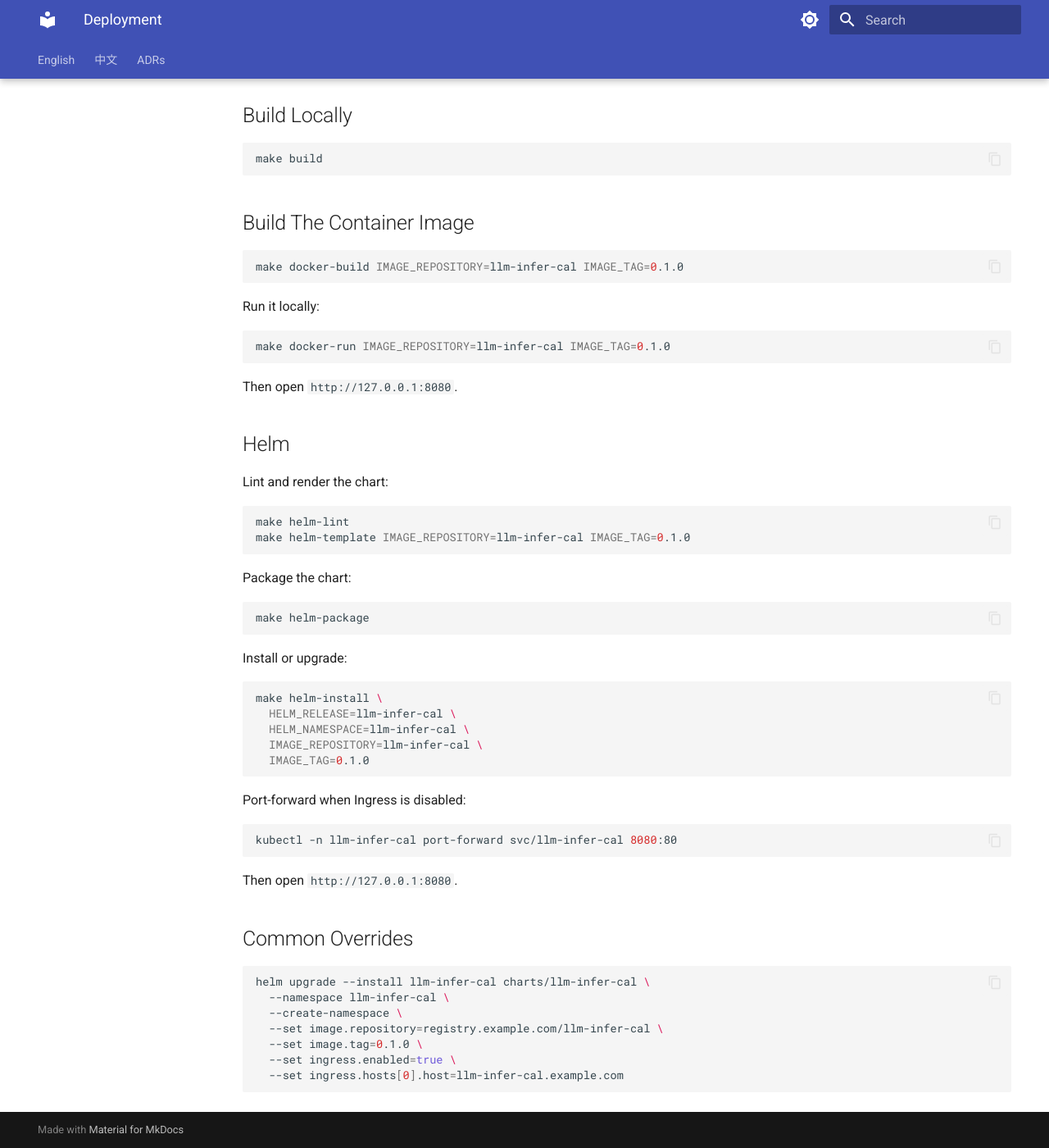
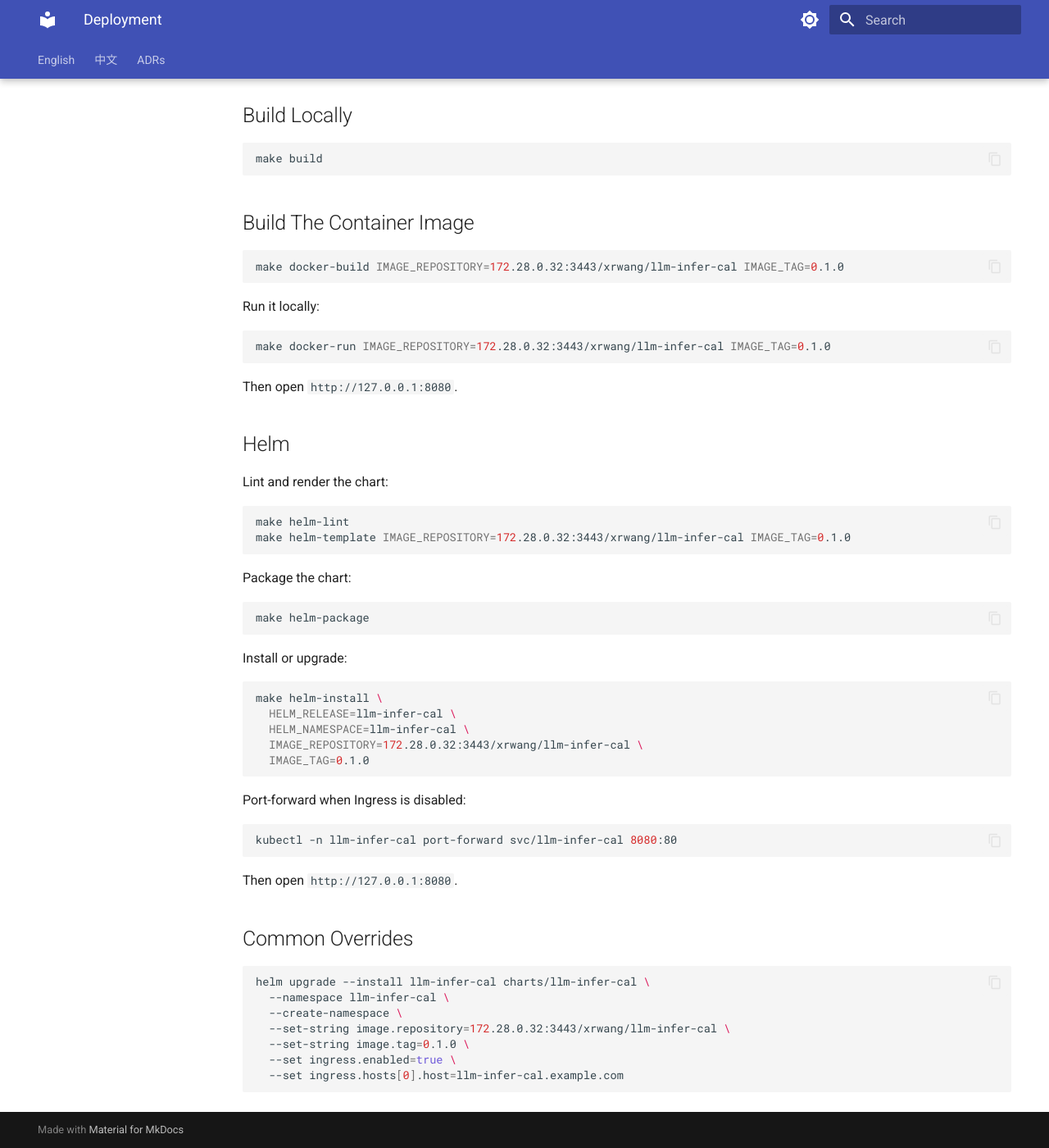
Before and after one commit to xrwang8/llm-infer-cal, an MkDocs documentation site: the page built from docs/deployment.md, in a window 1280 px wide and 1400 px high, scrolled down 279 px. Shown: the whole window at 82% size. Built offline with MkDocs 1.6.1 and Material for MkDocs 9.7.7, drawn with Linux system fonts in a browser that asks for light colours.

Commit message:
Set deployment image registry prefix

````diff
--- a/docs/deployment.md
+++ b/docs/deployment.md
@@ -15,13 +15,13 @@ make build
 ## Build The Container Image
 
 ```sh
-make docker-build IMAGE_REPOSITORY=llm-infer-cal IMAGE_TAG=0.1.0
+make docker-build IMAGE_REPOSITORY=172.28.0.32:3443/xrwang/llm-infer-cal IMAGE_TAG=0.1.0
 ```
 
 Run it locally:
 
 ```sh
-make docker-run IMAGE_REPOSITORY=llm-infer-cal IMAGE_TAG=0.1.0
+make docker-run IMAGE_REPOSITORY=172.28.0.32:3443/xrwang/llm-infer-cal IMAGE_TAG=0.1.0
 ```
 
 Then open `http://127.0.0.1:8080`.
@@ -32,7 +32,7 @@ Lint and render the chart:
 
 ```sh
 make helm-lint
-make helm-template IMAGE_REPOSITORY=llm-infer-cal IMAGE_TAG=0.1.0
+make helm-template IMAGE_REPOSITORY=172.28.0.32:3443/xrwang/llm-infer-cal IMAGE_TAG=0.1.0
 ```
 
 Package the chart:
@@ -47,7 +47,7 @@ Install or upgrade:
 make helm-install \
   HELM_RELEASE=llm-infer-cal \
   HELM_NAMESPACE=llm-infer-cal \
-  IMAGE_REPOSITORY=llm-infer-cal \
+  IMAGE_REPOSITORY=172.28.0.32:3443/xrwang/llm-infer-cal \
   IMAGE_TAG=0.1.0
 ```
 
@@ -65,8 +65,8 @@ Then open `http://127.0.0.1:8080`.
 helm upgrade --install llm-infer-cal charts/llm-infer-cal \
   --namespace llm-infer-cal \
   --create-namespace \
-  --set image.repository=registry.example.com/llm-infer-cal \
-  --set image.tag=0.1.0 \
+  --set-string image.repository=172.28.0.32:3443/xrwang/llm-infer-cal \
+  --set-string image.tag=0.1.0 \
   --set ingress.enabled=true \
   --set ingress.hosts[0].host=llm-infer-cal.example.com
 ```
````
Also changed, not shown: README.md (+53 -0 lines), 2 other files.
